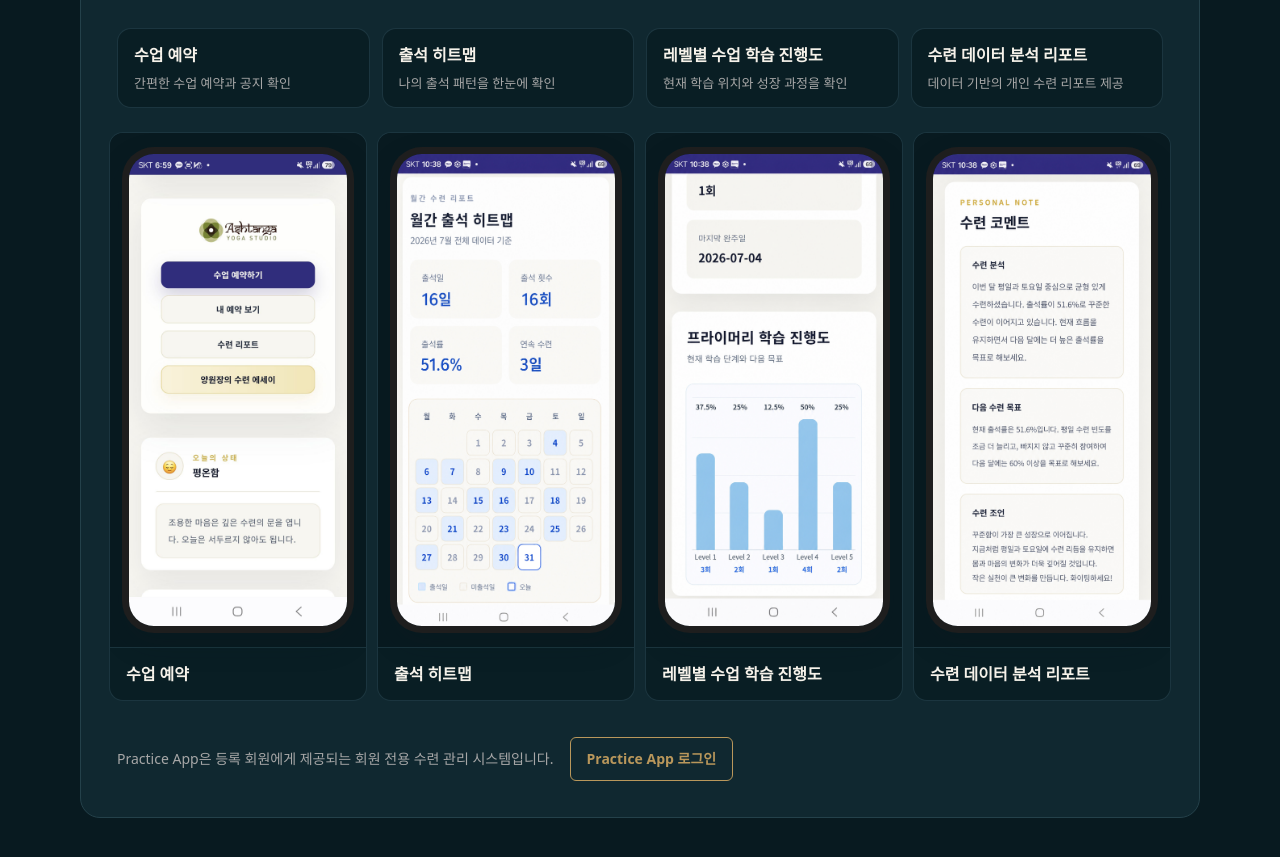
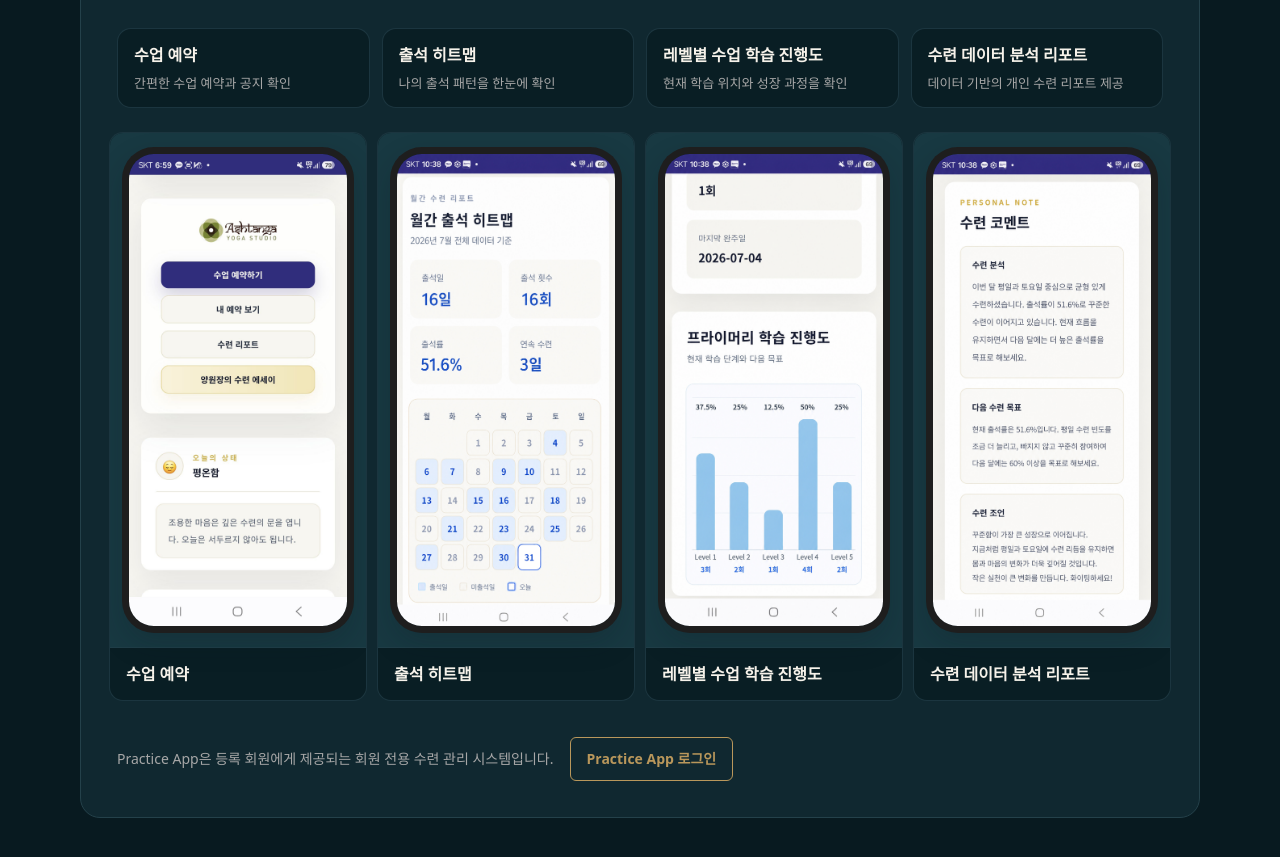
Before and after one commit to Andrea3004/ashtanga-web, a Next.js app: page /practice in a window 1280 px wide. Shown: the part 1760-2617 px from the top of the page. Built offline with nearby package versions, Linux system fonts and the light colour scheme.

Commit message:
Refine Practice showcase device frame

```diff
--- a/src/app/practice/page.tsx
+++ b/src/app/practice/page.tsx
@@ -210,7 +210,7 @@ export default function PracticePage() {
                 key={screen.title}
                 className="min-w-[82%] snap-start overflow-hidden rounded-[0.875rem] border border-line/70 bg-background/70 sm:min-w-[54%] md:min-w-0"
               >
-                <div className="border-b border-line/70 bg-background px-3 py-3.5">
+                <div className="border-b border-line/70 bg-[#183942] px-3 py-3.5">
                   <div className="mx-auto w-full max-w-[15.5rem] rounded-[2rem] bg-[#1E1E1E] p-[0.44rem] shadow-[0_12px_28px_rgba(8,26,32,0.2)]">
                     <div className="relative aspect-[9/19.5] overflow-hidden rounded-[1.55rem] bg-background">
                       {screen.image ? (
```
